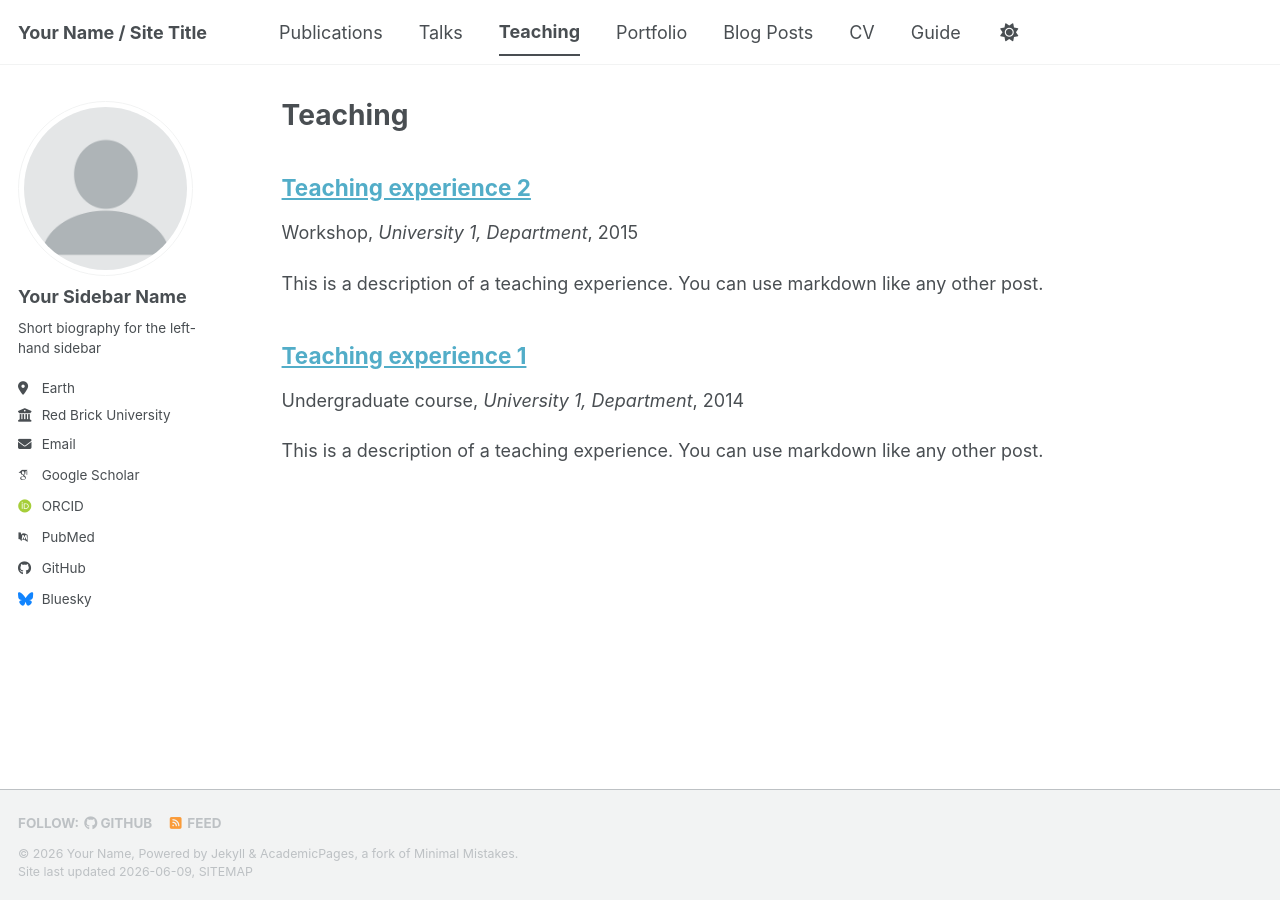
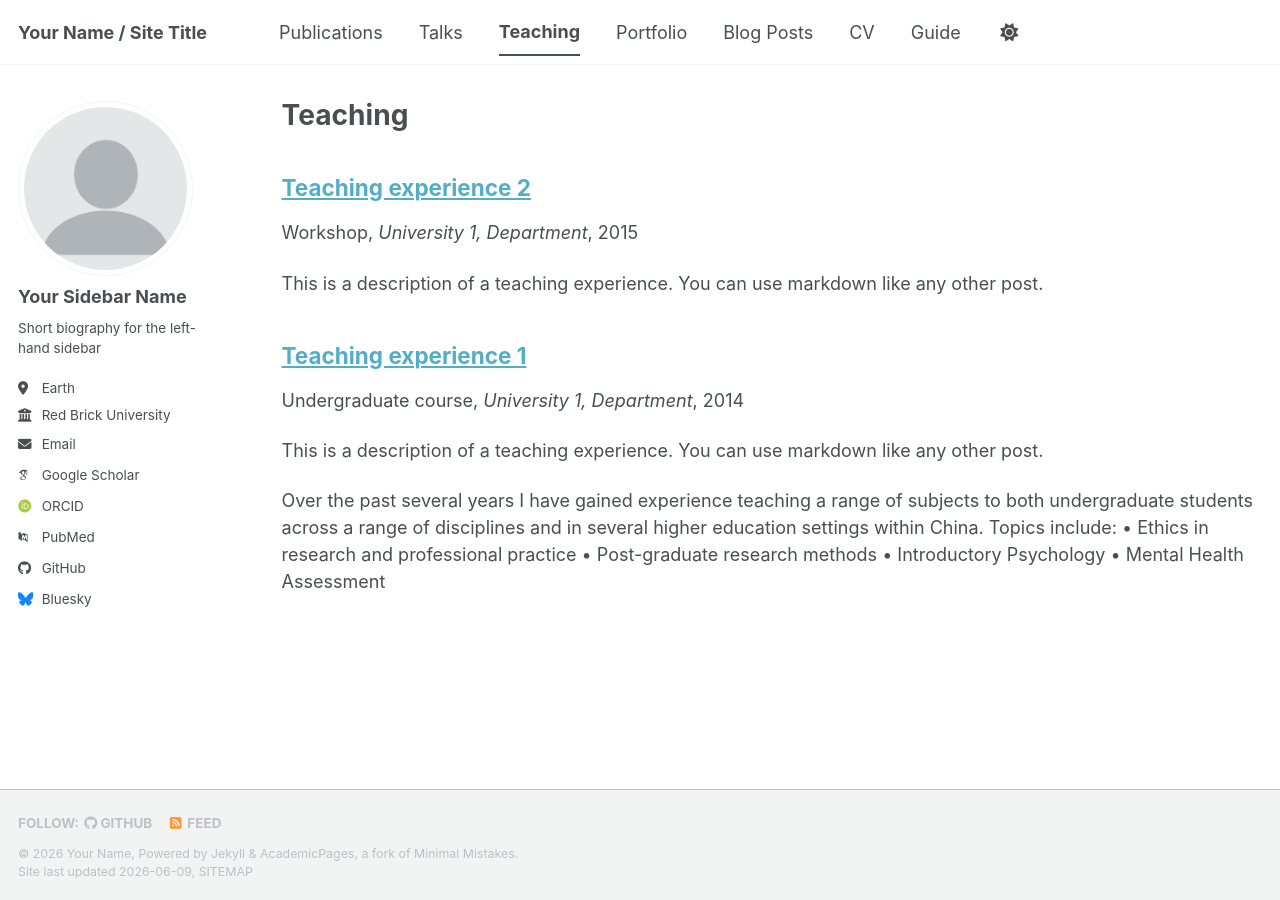
Before and after one commit to garonperceval/garonperceval.github.io, a Jekyll site: the page built from _pages/teaching.html, in a window 1280 px wide. Built offline with Jekyll 4.4.1, drawn with Linux system fonts in a browser that asks for light colours; some web fonts are replaced; a script bundle is joined from its source files by our own code; library files that are not in the unit come from our copies.

Commit message:
Update teaching.html

```diff
--- a/_pages/teaching.html
+++ b/_pages/teaching.html
@@ -10,3 +10,10 @@ author_profile: true
 {% for post in site.teaching reversed %}
   {% include archive-single.html %}
 {% endfor %}
+
+Over the past several years I have gained experience teaching a range of subjects to both undergraduate students across a range of disciplines and in several higher education settings within China.
+Topics include:
+• Ethics in research and professional practice
+• Post-graduate research methods
+• Introductory Psychology
+• Mental Health Assessment
```
